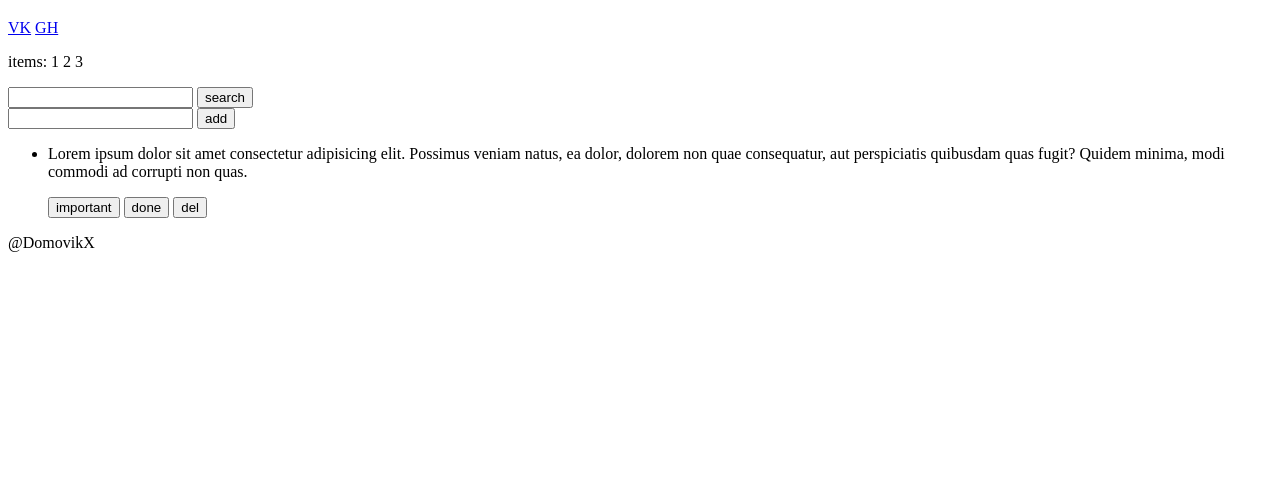
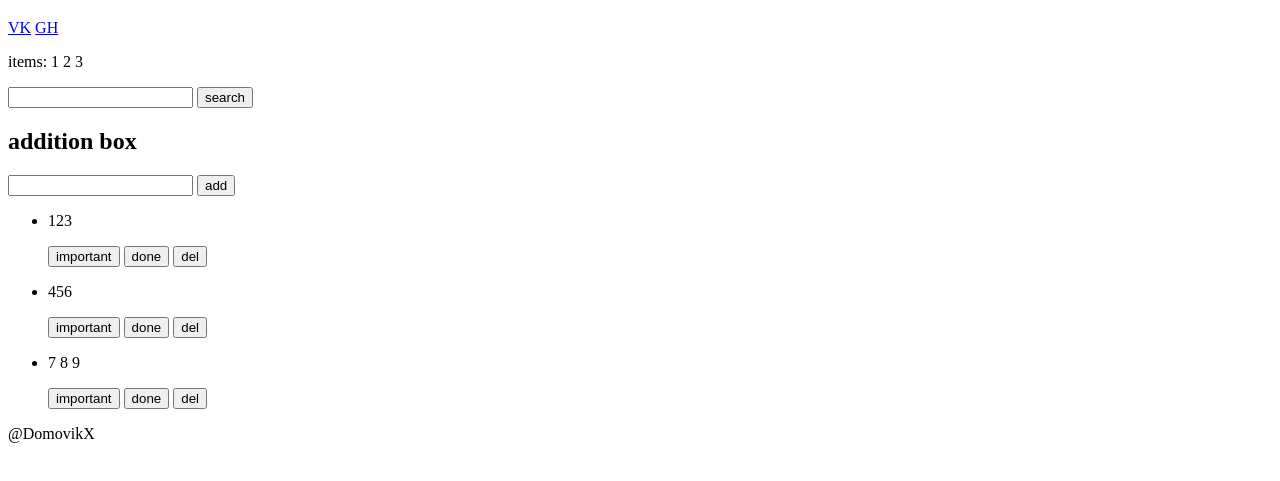
Before and after one commit to Domovikx/todo-only-js, a plain HTML site: page index.html in a window 1280 px wide. Shown: the part 61-542 px from the top of the page. Drawn offline with Linux system fonts and the light colour scheme.

Commit message:
feat: add fn- addition()

```diff
--- a/assets/js/app.js
+++ b/assets/js/app.js
@@ -1,22 +1,88 @@
 (function app() {
 
-  // const body = document.body;
-  // body.innerHTML += 'тест1';
+  processing()
+
+  function processing() {
+
+    let id = 0;
+
+    const state = {
+      countsValue: [5, 6, 7],
+      searchText: '',
+      additionText: '',
+      todoDate: [
+        createNewTodo('123'),
+        createNewTodo('456'),
+        createNewTodo('7 8 9'),
+      ],
+      visibility: {
+        all: true,
+        important: false,
+        done: false,
+      }
+    }
 
 
-  // function render(div = body) {
+    addition();
 
-  //   div.append(createElementHeader());
+    function addition() {
+      const element = document.getElementById('addition__form');
+      element.addEventListener('submit', eventSubmit);
 
-  //   function createElementHeader() {
-  //     const div = document.createElement('header');
-  //     div.innerHTML = 'header';
-  //     return div;
-  //   }
-
-  // }
-  // render();
+      function eventSubmit(event) {
+        event.preventDefault();
+        const text = document.getElementById('add');
+        if (text.value === '') return;
+        state.todoDate.unshift(createNewTodo(text.value));
+        text.value = '';
+        render(state);
+      }
+    }
 
 
+    function createNewTodo(text) {
+      return {
+        text,
+        important: false,
+        done: false,
+        id: id++,
+      }
+    }
+
+    render(state);
+  }
+
+
+  function render(state) {
+
+    todo();
+
+    function todo() {
+      const element = document.getElementById('todo__list');
+      const arrTodo = state.todoDate;
+
+      element.innerHTML = '';
+      for (const obj of arrTodo) {
+        const text = obj.text;
+        let btnImportant = '';
+        let btnDone = '';
+
+        obj.important ?
+          btnImportant = 'btn-important-active' : btnImportant = 'btn-important';
+        obj.done ?
+          btnDone = 'btn-done-active' : btnDone = 'btn-done';
+
+        element.innerHTML += `
+         <li class="todo__item item">
+         <p class="item__text">${text}</p>
+         <button class="btn ${btnImportant}">important</button>
+         <button class="btn ${btnDone}">done</button>
+         <button class="btn btn-del">del</button>
+         </li>
+         `;
+      }
+    }
+
+  }
 
 })()
--- a/index.html
+++ b/index.html
@@ -36,8 +36,8 @@
     </section>
 
     <section class="addition">
-      <h2 hidden>addition box</h2>
-      <form class="addition__form form">
+      <h2 >addition box</h2>
+      <form class="addition__form form" id="addition__form">
         <input class="form__input-text" type="text" name="add" id="add">
         <input class="form__input-submit" type="submit" value="add">
       </form>
@@ -45,7 +45,7 @@
 
     <section class="todo">
       <h2 hidden>todo list box</h2>
-      <ul class="todo__list">
+      <ul class="todo__list" id="todo__list">
         <li class="todo__item item">
           <p class="item__text">Lorem ipsum dolor sit amet consectetur adipisicing elit. Possimus veniam natus, ea
             dolor, dolorem non quae
```
